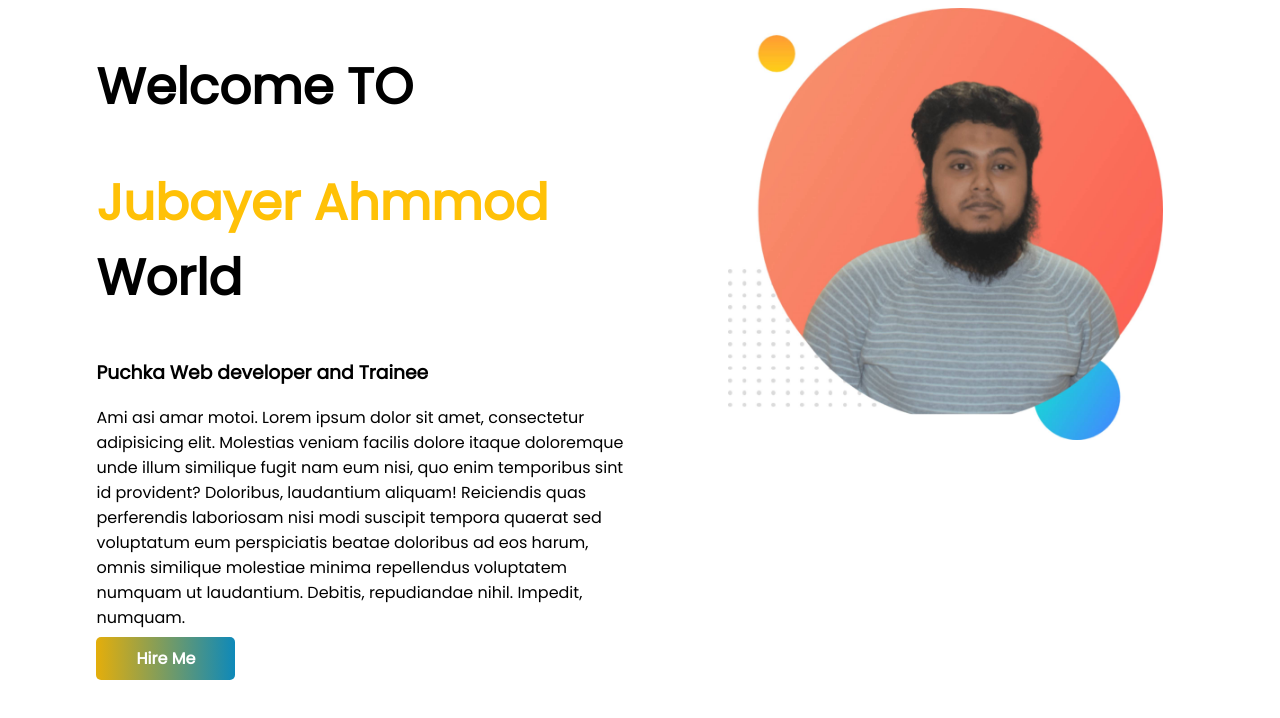
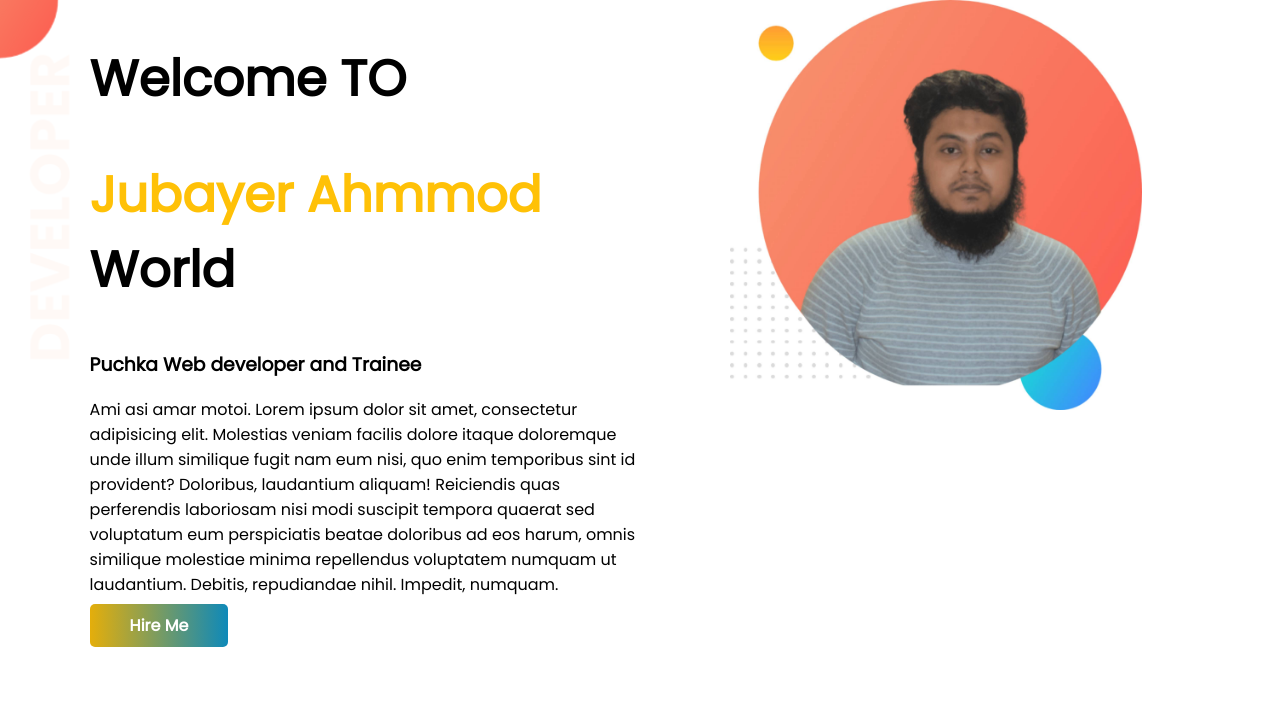
Before and after one commit to JubayerAhmmodShuvo/developer-protfolio, a plain HTML site: page index.html in a window 1280 px wide. Drawn offline with Linux system fonts and the light colour scheme.

Commit message:
top banner adder

```diff
--- a/index.html
+++ b/index.html
@@ -12,7 +12,7 @@
 </head>
 <body>
 
-<section>
+<section class="top-banner">
     <div class="half-width">
         <h1>Welcome TO </h1>
         <h1><span class="orange"> Jubayer Ahmmod</span> World</h1>
--- a/style.css
+++ b/style.css
@@ -1,5 +1,6 @@
 body{
     font-family: 'Poppins', sans-serif;
+    margin: 0;
 }
 h1{
     font-size: 50px;
@@ -15,7 +16,7 @@ section{
     padding-left: 7%;
 }
 .half-width img{
-    width: 80%;
+    width: 75%;
 }
 .link-button{
     text-decoration: none;
@@ -25,3 +26,8 @@ section{
     color: #fff;
     font-weight: bold;
 }
+.top-banner{
+    background-image: url('images/top-banner.png');
+    background-repeat: no-repeat;
+
+}
```
